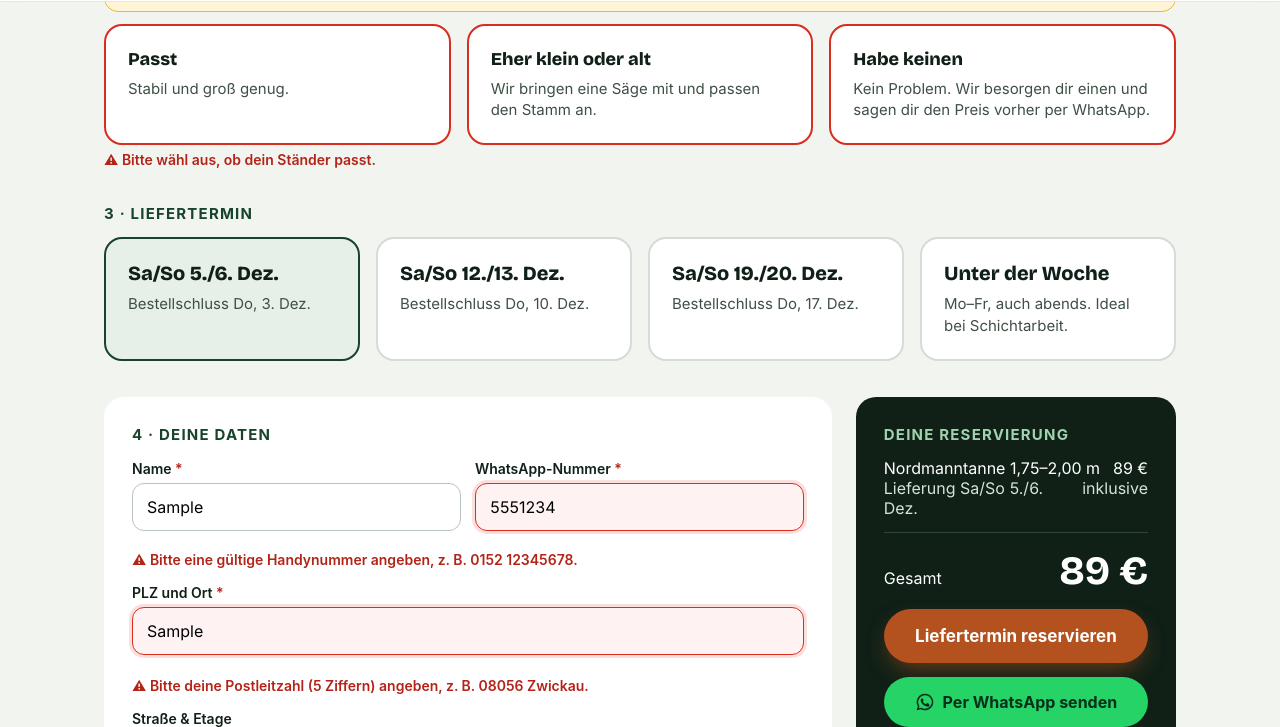
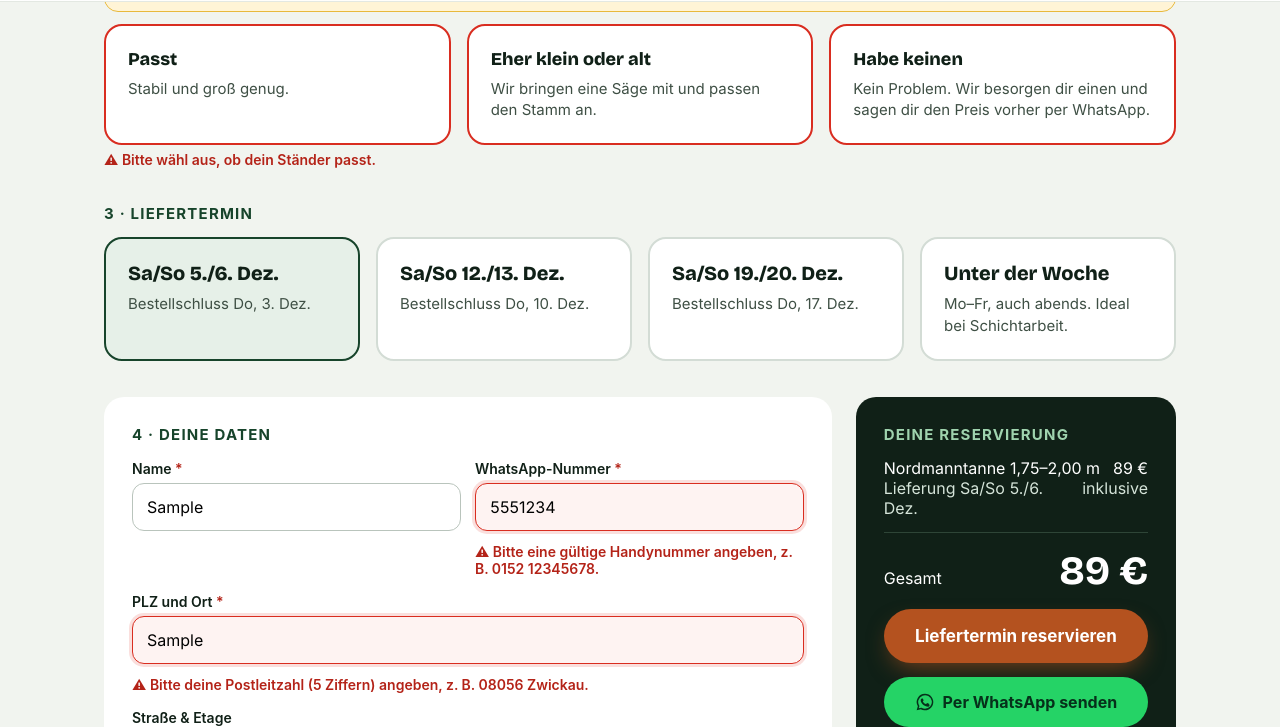
Before and after one commit to Bochmann-Dienstleistungen/tannenbote-zwickau, a plain HTML site: page index.html in a window 1280 px wide. Both pictures are taken after typing "Sample", "5551234", "Sample", "Sample" into the empty fields and a click on the button "Liefertermin reservieren". Shown: the part 1567-2294 px from the top of the page. Drawn offline with Linux system fonts and the light colour scheme; a web font is replaced by a local one.

Commit message:
Formular-Fix: kein Layoutsprung beim Verlassen eines Feldes, Fehlertext im Feld, Scroll zuverlässig
Co-Authored-By: Claude Opus 5.5 <noreply@anthropic.com>

```diff
--- a/index.html
+++ b/index.html
@@ -79,7 +79,7 @@ footer{background:var(--ink);color:#B8CABD;font-size:14px}footer .wrap{display:f
 .cards.bad .opt .box{border-color:#D92D20}
 .chk.bad{color:#B42318;background:#FEF3F2;border:1.5px solid #D92D20;border-radius:12px;padding:10px 12px}
 .f,.cards,.chk{scroll-margin-top:96px}
-.emsg{margin:6px 0 0;color:#B42318;font-size:14px;font-weight:600}
+.emsg{display:block;margin:6px 0 0;color:#B42318;font-size:14px;font-weight:600}
 .emsg::before{content:"⚠ "}
 .shake{animation:shake .4s cubic-bezier(.36,.07,.19,.97)}
 @keyframes shake{20%,60%{transform:translateX(-6px)}40%,80%{transform:translateX(6px)}}
@@ -473,14 +473,14 @@ html{scroll-behavior:smooth}
   // Pflichtfelder sichtbar machen: rot + Hinweis + hinscrollen
   var MSG={name:'Bitte gib deinen Namen ein.',whatsapp:'Bitte gib deine WhatsApp-Nummer ein.',plz_ort:'Bitte gib PLZ und Ort ein.',staender:'Bitte wähl aus, ob dein Ständer passt.',staender_bestaetigt:'Bitte bestätige, dass dein Ständer passt.',groesse:'Bitte wähl eine Größe.',termin:'Bitte wähl einen Liefertermin.'};
   function holder(el){return el.type==='radio'?form.querySelector('[aria-labelledby="'+el.closest('[role=radiogroup]').getAttribute('aria-labelledby')+'"]'):el.closest('label');}
-  function mark(el){var h=holder(el),m=h.nextElementSibling&&h.nextElementSibling.classList.contains('emsg')?h.nextElementSibling:null;
+  function mark(el,quiet){var h=holder(el),inl=h.classList.contains('f'),m=inl?h.querySelector('.emsg'):(h.nextElementSibling&&h.nextElementSibling.classList.contains('emsg')?h.nextElementSibling:null);
     if(el.checkValidity()){h.classList.remove('bad');if(m)m.remove();return true;}
-    h.classList.add('bad');var t=el.validity.valueMissing?(MSG[el.name]||'Bitte ausfüllen.'):(el.validationMessage||MSG[el.name]);
-    if(!m){m=document.createElement('p');m.className='emsg';m.setAttribute('role','alert');h.parentNode.insertBefore(m,h.nextSibling);}m.textContent=t;return false;}
+    h.classList.add('bad');if(quiet&&!m)return false;var t=el.validity.valueMissing?(MSG[el.name]||'Bitte ausfüllen.'):(el.validationMessage||MSG[el.name]);
+    if(!m){m=document.createElement('span');m.className='emsg';m.setAttribute('role','alert');if(inl)h.appendChild(m);else h.parentNode.insertBefore(m,h.nextSibling);}m.textContent=t;return false;}
   function check(list){var first=null,seen={};list.forEach(function(el){if(el.type==='radio'){if(seen[el.name])return;seen[el.name]=1;}if(!mark(el)&&!first)first=el;});
-    if(first){var h=holder(first);h.scrollIntoView({behavior:'smooth',block:'start'});h.classList.remove('shake');void h.offsetWidth;h.classList.add('shake');if(first.type!=='radio')setTimeout(function(){first.focus({preventScroll:true});},400);return false;}return true;}
+    if(first){var h=holder(first);requestAnimationFrame(function(){h.scrollIntoView({behavior:'smooth',block:'start'});});h.classList.remove('shake');void h.offsetWidth;h.classList.add('shake');if(first.type!=='radio')setTimeout(function(){first.focus({preventScroll:true});},400);return false;}return true;}
   window.tbCheck=check;
-  form.addEventListener('blur',function(e){var el=e.target;if(el.tagName==='INPUT'&&el.required&&el.value.trim())mark(el);},true);
+  form.addEventListener('blur',function(e){var el=e.target;if(el.tagName==='INPUT'&&el.required&&el.value.trim())mark(el,true);},true);
   form.addEventListener('input',function(e){var h=e.target.closest('label');if(h&&h.classList.contains('bad'))mark(e.target);});
   form.addEventListener('change',function(e){var el=e.target;if(el.name&&MSG[el.name]){var h=holder(el);if(h&&h.classList.contains('bad'))mark(el);}});
   form.addEventListener('submit',function(ev){
```
